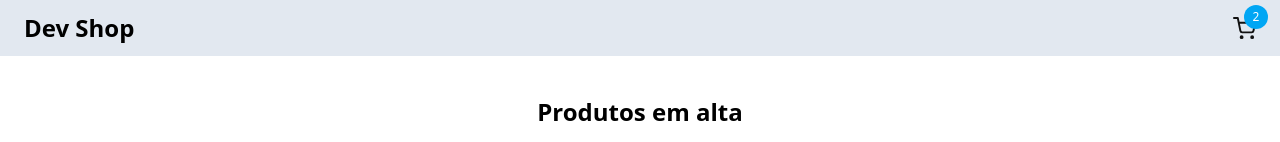
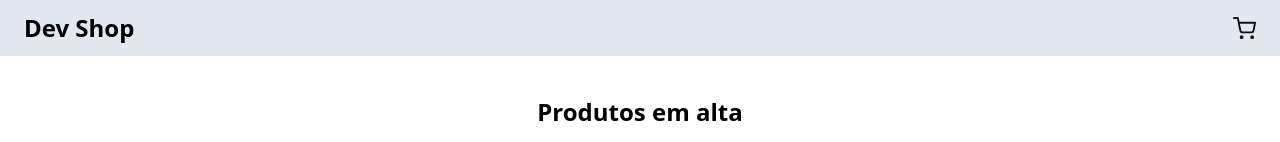
Before and after one commit to Egnaldo-Viana/devShop, a React (Vite) app: page / in a window 1280 px wide. Shown: the top 142 px of the page. Built offline with nearby package versions, Linux system fonts and the light colour scheme; data requests are answered from the project's data file.

Commit message:
feat: criando context api

```diff
--- a/src/components/header/index.tsx
+++ b/src/components/header/index.tsx
@@ -1,7 +1,11 @@
+import React from 'react';
 import { Link } from 'react-router';
 import { FiShoppingCart } from 'react-icons/fi';
 
+import { CartContext } from '../../contexts/CartContext';
+
 export function Header() {
+  const { cartAmount } = React.useContext(CartContext);
   return (
     <header className="w-full px-1 bg-slate-200">
       <nav className="w-full max-w-7xl h-14 flex items-center justify-between px-5 mx-auto">
@@ -10,9 +14,11 @@ export function Header() {
         </Link>
         <Link className="relative" to="cart">
           <FiShoppingCart size={23} color="#121212" />
-          <span className="absolute -right-3 -top-3 px-2.5 bg-sky-500 rounded-full w-6 h-6 flex items-center justify-center text-white text-xs">
-            2
-          </span>
+          {cartAmount > 0 && (
+            <span className="absolute -right-3 -top-3 px-2.5 bg-sky-500 rounded-full w-6 h-6 flex items-center justify-center text-white text-xs">
+              {cartAmount}
+            </span>
+          )}
         </Link>
       </nav>
     </header>
--- /dev/null
+++ b/src/contexts/CartContext.tsx
@@ -0,0 +1,33 @@
+import React from 'react';
+
+interface CartContextData {
+  cart: CartProps[];
+  cartAmount: number;
+}
+
+interface CartProps {
+  id: number;
+  title: string;
+  description: string;
+  price: number;
+  cover: string;
+  amount: number;
+  total: number;
+}
+
+interface CartProviderProps {
+  children: React.ReactNode;
+}
+
+export const CartContext = React.createContext({} as CartContextData);
+
+function CartProvider({ children }: CartProviderProps) {
+  const [cart, setCart] = React.useState<CartProps[]>([]);
+  return (
+    <CartContext.Provider value={{ cart, cartAmount: cart.length }}>
+      {children}
+    </CartContext.Provider>
+  );
+}
+
+export default CartProvider;
--- a/src/main.tsx
+++ b/src/main.tsx
@@ -4,8 +4,12 @@ import './index.css';
 import { router } from './App.tsx';
 import { RouterProvider } from 'react-router';
 
+import CartProvider from './contexts/CartContext.tsx';
+
 createRoot(document.getElementById('root')!).render(
   <StrictMode>
-    <RouterProvider router={router} />
+    <CartProvider>
+      <RouterProvider router={router} />
+    </CartProvider>
   </StrictMode>,
 );
--- a/src/services/api.ts
+++ b/src/services/api.ts
@@ -1,6 +1,7 @@
 
 import axios from "axios";
 
+// json-serve --watch db.json
 export const api = axios.create({
   baseURL: "http://localhost:3000"
 })
```
